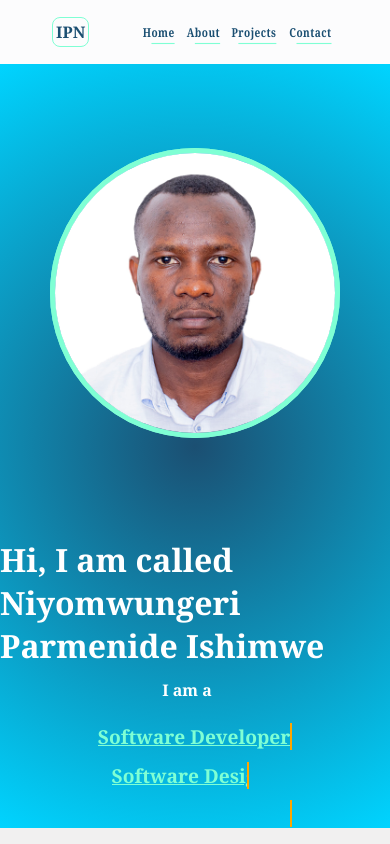
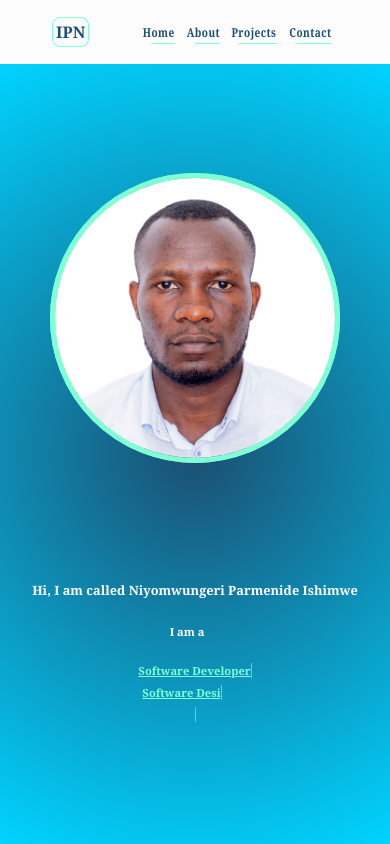
Before and after one commit to Nide17/nide-portfolio, a Next.js app: page / in a window 390 px wide. Shown: the top 844 px of the page. Built offline with nearby package versions, Linux system fonts and the light colour scheme.

Commit message:
home responsive

```diff
--- a/styles/Welcome.module.css
+++ b/styles/Welcome.module.css
@@ -54,7 +54,6 @@
 }
 
 .typewriter {
-  /* font-size: 0.9rem; */
   text-align: end;
   margin-top: 1%;
   font-weight: bolder;
@@ -76,6 +75,7 @@
 
 .des div {
   animation-delay: 3.5s;
+
 }
 .eng div {
   animation-delay: 7s;
@@ -96,3 +96,41 @@
     border-color: orange;
   }
 }
+
+
+@media screen and (max-width: 600px) {
+.welcome {
+  height: calc(100vh - 4rem);
+}
+
+.myimage {
+  height: 65%;
+}
+
+.mytext {
+  padding-top: 0.3rem;
+}
+
+.mytext p:first-child {
+  font-size: .8rem;
+  line-height: 1.5;
+  text-align: center;
+  margin: 0.3rem auto;
+}
+
+.iam {
+  font-size: .7rem;
+}
+
+.typewriter {
+    margin-top: 5%;
+  text-align: center;
+}
+
+.dev div,
+.des div,
+.eng div {
+  font-size: .7rem;
+  margin-bottom: 0;
+}
+}
```
